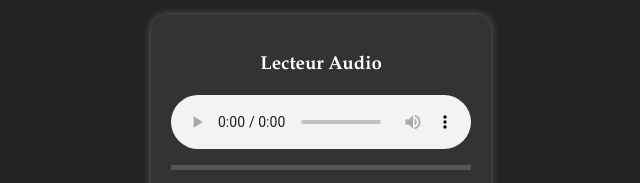
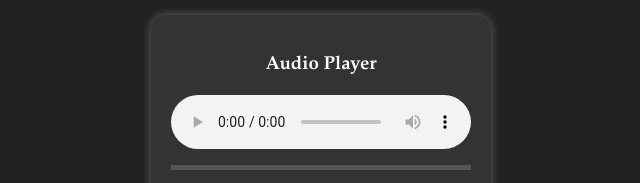
Before and after one commit to MaelstromHub/finistere, a plain HTML site: page index.html in a window 1280 px wide. Shown: the part 189-372 px from the top of the page, 319-959 px from the left. Drawn offline with Linux system fonts and the light colour scheme.

Commit message:
Update index.html

```diff
--- a/index.html
+++ b/index.html
@@ -68,7 +68,7 @@
     <h2 class="subtitle">Finistère</h2>
     <h3 class="demos">(Demos)</h3>
     <div class="player-container">
-        <h3>Lecteur Audio</h3>
+        <h3>Audio Player</h3>
         <audio id="audio" controls></audio>
         <div class="progress-container" id="progressContainer">
             <div class="progress-bar" id="progressBar"></div>
```
